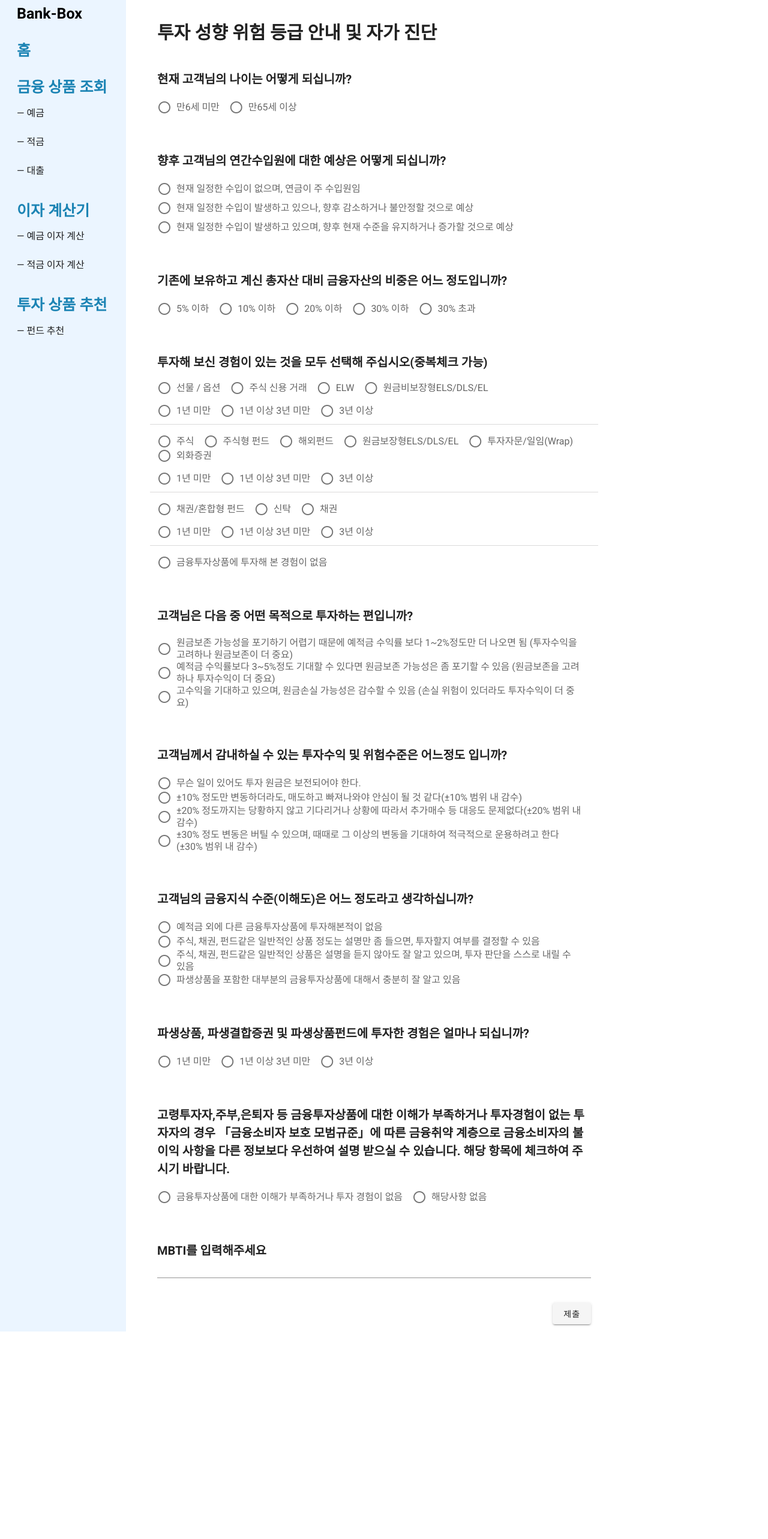
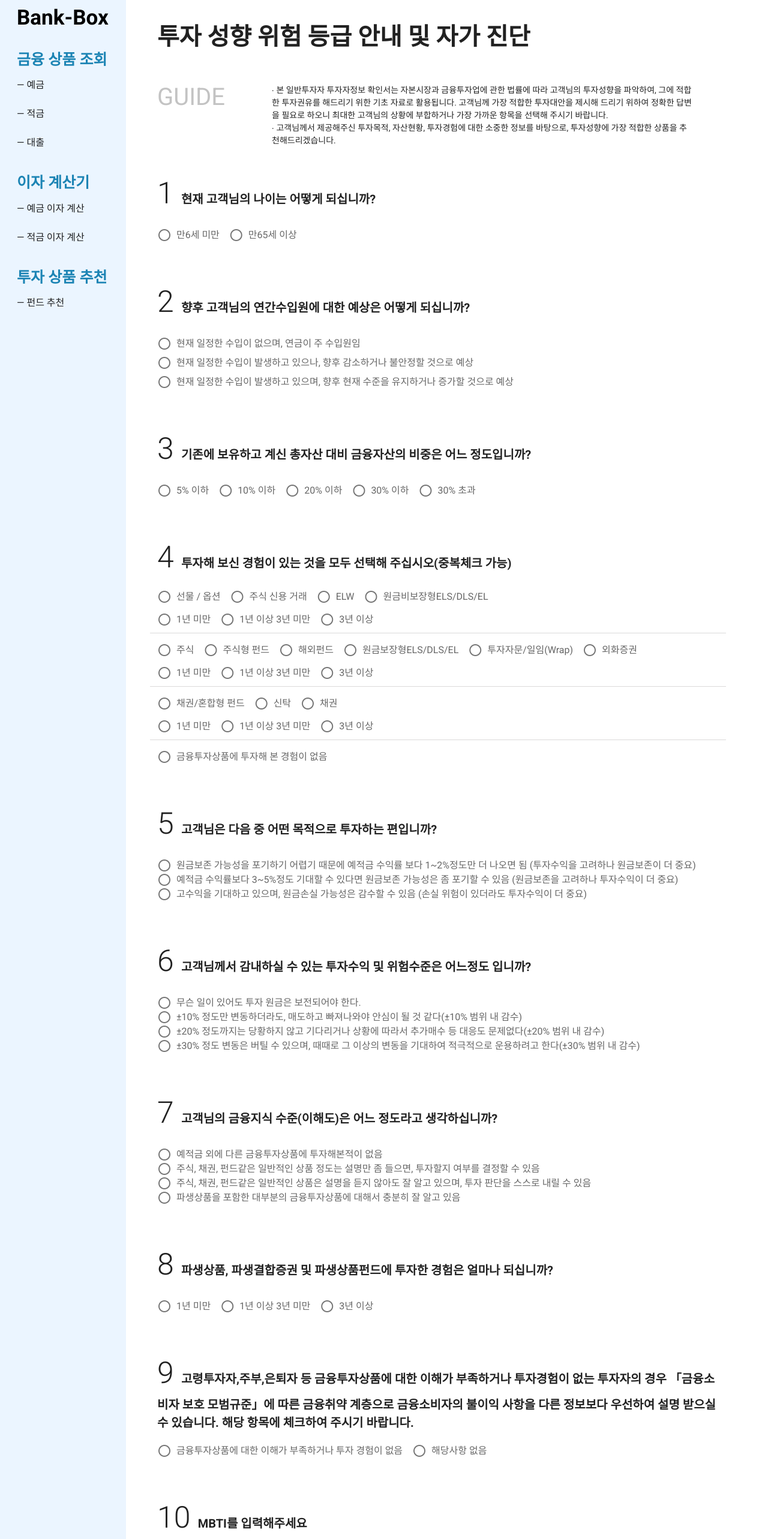
Before and after one commit to igoman2/bank-box, a Vue app: page /recommand in a window 1280 px wide. Shown: the part 20-2586 px from the top of the page at 60% size. Before the commit the page ends 2240 px from the top, so only its background shows below. Built offline with nearby package versions, Linux system fonts and the light colour scheme; what tiptap-vuetify would draw is missing.

Commit message:
regular exp

```diff
--- a/src/components/Menu.vue
+++ b/src/components/Menu.vue
@@ -4,13 +4,13 @@
       <v-list-item-title
         @click="goto('main')"
         class="main-text"
-        style="color: black !important; cursor: default !important"
+        style="
+          font-size: 35px;
+          color: black !important;
+          cursor: pointer !important;
+        "
       >
         Bank-Box
-      </v-list-item-title>
-
-      <v-list-item-title @click="goto('main')" class="main-text mt-6">
-        홈
       </v-list-item-title>
 
       <v-list-item-title class="main-text mt-6">
@@ -127,7 +127,9 @@
 <script>
 export default {
   name: "Menu",
-  data: () => ({}),
+  data: () => ({
+    isYY: false,
+  }),
   computed: {
     getMenu: {
       get: function () {
--- a/src/layouts/Layout.vue
+++ b/src/layouts/Layout.vue
@@ -7,7 +7,7 @@
     >
       <Menu />
     </v-col>
-    <v-col cols="7" class="mt-10"><router-view /></v-col>
+    <v-col cols="9" class="mt-10"><router-view /></v-col>
   </v-row>
 </template>
 
--- a/src/views/CalculateDeposit.vue
+++ b/src/views/CalculateDeposit.vue
@@ -8,13 +8,17 @@
       <input class="border ml-10" v-model="period" placeholder="기간" /> 개월 간
     </v-row>
     <v-row class="pt-5" no-gutters>
-      <input lass="border" v-model="interest" placeholder="금리" />%의
-      예금상품에 저축하면?
+      <input
+        lass="border"
+        v-model="interest"
+        placeholder="금리"
+        oninput="this.value = this.value.replace(/[^0-9.]/g, '').replace(/(\..*)\./g, '$1');"
+      />%의 예금상품에 저축하면?
     </v-row>
     <v-row class="pt-3" justify="end" no-gutters v-model="result">
       <v-btn @click="calc">결과 보기</v-btn>
     </v-row>
-    <v-row class="pt-3" no-gutters>
+    <v-row class="pt-13" justify="end" no-gutters>
       <input type="text" v-model="result" readonly />원</v-row
     >
   </v-container>
@@ -32,18 +36,18 @@ export default {
   }),
   created() {},
   watch: {
-    money() {
-      return (this.money = this.money.replace(/[^0-9]/g, ""));
-    },
-    period() {
-      return (this.period = this.period.replace(/[^0-9]/g, ""));
-    },
-    interest() {
-      return (this.interest = this.interest.replace(/[^0-9]/g, ""));
-    },
-    result() {
-      return (this.result = this.result.replace(/[^0-9]/g, ""));
-    },
+    // money() {
+    //   return (this.money = this.money.replace(/[^0-9]/g, ""));
+    // },
+    // period() {
+    //   return (this.period = this.period.replace(/[^0-9]/g, ""));
+    // },
+    // interest() {
+    //   return (this.interest = this.interest.replace(/[^0-9]/g, ""));
+    // },
+    // result() {
+    //   return (this.result = this.result.replace(/[^0-9]/g, ""));
+    // },
   },
   methods: {
     calc() {
--- a/src/views/CalculateSaving.vue
+++ b/src/views/CalculateSaving.vue
@@ -13,13 +13,17 @@
       <input class="border ml-10" v-model="period" placeholder="기간" /> 개월 간
     </v-row>
     <v-row class="pt-5" no-gutters>
-      <input lass="border" v-model="interest" placeholder="금리" />%의
-      적금상품에 저축하면?
+      <input
+        lass="border"
+        v-model="interest"
+        placeholder="금리"
+        oninput="this.value = this.value.replace(/[^0-9.]/g, '').replace(/(\..*)\./g, '$1');"
+      />%의 적금상품에 저축하면?
     </v-row>
     <v-row class="pt-3" justify="end" no-gutters>
       <v-btn @click="calc">결과 보기</v-btn>
     </v-row>
-    <v-row class="pt-3" no-gutters>
+    <v-row class="pt-13" justify="end" no-gutters>
       <input type="number" v-model="result" readonly />원</v-row
     >
   </v-container>
@@ -37,18 +41,18 @@ export default {
   }),
   created() {},
   watch: {
-    money() {
-      return (this.money = this.money.replace(/[^0-9]/g, ""));
-    },
-    period() {
-      return (this.period = this.period.replace(/[^0-9]/g, ""));
-    },
-    interest() {
-      return (this.interest = this.interest.replace(/[^0-9]/g, ""));
-    },
-    result() {
-      return (this.result = this.result.replace(/[^0-9]/g, ""));
-    },
+    // money() {
+    //   return (this.money = this.money.replace(/[^0-9]/g, ""));
+    // },
+    // period() {
+    //   return (this.period = this.period.replace(/[^0-9]/g, ""));
+    // },
+    // interest() {
+    //   return (this.interest = this.interest.replace(/[^0-9]/g, ""));
+    // },
+    // result() {
+    //   return (this.result = this.result.replace(/[^0-9]/g, ""));
+    // },
   },
   methods: {
     calc() {
--- a/src/views/Deposit.vue
+++ b/src/views/Deposit.vue
@@ -14,8 +14,12 @@
       </v-col>
     </v-row>
 
-    <v-row no-gutters class="mt-10 mb-10" style="font-weight: bold">
-      기관과 금리를 확인하고 클릭하여 상세 정보를 확인하세요
+    <v-row
+      no-gutters
+      class="mt-10 mb-10"
+      style="font-weight: bold; color: #c3c3c3"
+    >
+      ∙ 기관과 금리를 확인하고 클릭하여 상세 정보를 확인하세요
     </v-row>
     <v-row no-gutters>
       <v-col>
--- a/src/views/Loan.vue
+++ b/src/views/Loan.vue
@@ -13,8 +13,12 @@
         <v-btn @click="submit"> 검색 </v-btn>
       </v-col>
     </v-row>
-    <v-row no-gutters class="mt-10 mb-10" style="font-weight: bold">
-      기관과 금리를 확인하고 클릭하여 상세 정보를 확인하세요
+    <v-row
+      no-gutters
+      class="mt-10 mb-10"
+      style="font-weight: bold; color: #c3c3c3"
+    >
+      ∙ 기관과 금리를 확인하고 클릭하여 상세 정보를 확인하세요
     </v-row>
     <v-row no-gutters>
       <v-col>
--- a/src/views/Recommandation.vue
+++ b/src/views/Recommandation.vue
@@ -1,15 +1,36 @@
 <template>
   <v-container fluid>
-    <div style="font-size: 30px; font-weight: bold; margin-bottom: 40px">
+    <div style="font-size: 40px; font-weight: bold; margin-bottom: 40px">
       투자 성향 위험 등급 안내 및 자가 진단
     </div>
-    <div class="question mt-0">현재 고객님의 나이는 어떻게 되십니까?</div>
+    <v-row no-gutters>
+      <v-col cols="auto" class="pa-0" style="font-size: 40px; color: #c3c3c3">
+        GUIDE
+      </v-col>
+      <v-col cols="9" offset="1" class="pa-0" style="font-size: 14px">
+        <v-row no-gutters class="pt-2">
+          ∙ 본 일반투자자 투자자정보 확인서는 자본시장과 금융투자업에 관한
+          법률에 따라 고객님의 투자성향을 파악하여, 그에 적합한 투자권유를
+          해드리기 위한 기초 자료로 활용됩니다. 고객님께 가장 적합한 투자대안을
+          제시해 드리기 위하여 정확한 답변을 필요로 하오니 최대한 고객님의
+          상황에 부합하거나 가장 가까운 항목을 선택해 주시기 바랍니다.
+        </v-row>
+        <v-row no-gutters class="">
+          ∙ 고객님께서 제공해주신 투자목적, 자산현황, 투자경험에 대한 소중한
+          정보를 바탕으로, 투자성향에 가장 적합한 상품을 추천해드리겠습니다.
+        </v-row>
+      </v-col>
+    </v-row>
+    <div class="question mt-10">
+      <span class="number"> 1 </span>현재 고객님의 나이는 어떻게 되십니까?
+    </div>
 
     <v-radio-group v-model="ages" row>
       <v-radio label="만6세 미만" value="age-1"></v-radio>
       <v-radio label="만65세 이상" value="age-2"></v-radio>
     </v-radio-group>
     <div class="question">
+      <span class="number"> 2 </span>
       향후 고객님의 연간수입원에 대한 예상은 어떻게 되십니까?
     </div>
     <v-radio-group v-model="incomes" col>
@@ -27,6 +48,7 @@
       ></v-radio>
     </v-radio-group>
     <div class="question">
+      <span class="number"> 3 </span>
       기존에 보유하고 계신 총자산 대비 금융자산의 비중은 어느 정도입니까?
     </div>
 
@@ -38,6 +60,7 @@
       <v-radio label="30% 초과" value="ratio-5"></v-radio>
     </v-radio-group>
     <div class="question">
+      <span class="number"> 4 </span>
       투자해 보신 경험이 있는 것을 모두 선택해 주십시오(중복체크 가능)
     </div>
 
@@ -94,6 +117,7 @@
       ></v-radio>
     </v-radio-group>
     <div class="question">
+      <span class="number"> 5 </span>
       고객님은 다음 중 어떤 목적으로 투자하는 편입니까?
     </div>
 
@@ -112,6 +136,7 @@
       ></v-radio>
     </v-radio-group>
     <div class="question">
+      <span class="number"> 6 </span>
       고객님께서 감내하실 수 있는 투자수익 및 위험수준은 어느정도 입니까?
     </div>
 
@@ -135,6 +160,7 @@
     </v-radio-group>
 
     <div class="question">
+      <span class="number"> 7 </span>
       고객님의 금융지식 수준(이해도)은 어느 정도라고 생각하십니까?
     </div>
 
@@ -158,6 +184,7 @@
     </v-radio-group>
 
     <div class="question">
+      <span class="number"> 8 </span>
       파생상품, 파생결합증권 및 파생상품펀드에 투자한 경험은 얼마나 되십니까?
     </div>
 
@@ -168,6 +195,7 @@
     </v-radio-group>
 
     <div class="question">
+      <span class="number"> 9 </span>
       고령투자자,주부,은퇴자 등 금융투자상품에 대한 이해가 부족하거나 투자경험이
       없는 투자자의 경우 「금융소비자 보호 모범규준」에 따른 금융취약 계층으로
       금융소비자의 불이익 사항을 다른 정보보다 우선하여 설명 받으실 수 있습니다.
@@ -182,9 +210,11 @@
       <v-radio label="해당사항 없음" value="last-2"></v-radio>
     </v-radio-group>
 
-    <div class="question">MBTI를 입력해주세요</div>
+    <div class="question">
+      <span class="number"> 10 </span>MBTI를 입력해주세요
+    </div>
+    <v-select :items="items" label="MBTI" v-model="mbti"></v-select>
 
-    <v-text-field color="purple darken-2" dense required></v-text-field>
     <v-row no-gutters justify="end" class="mt-6">
       <v-btn @click="goto"> 제출 </v-btn>
     </v-row>
@@ -196,6 +226,24 @@ export default {
   name: "Recommandation",
   components: {},
   data: () => ({
+    items: [
+      "ISTJ",
+      "ISTP",
+      "ESTP",
+      "ESTJ",
+      "ISFJ",
+      "ISFP",
+      "ESFP",
+      "ESFJ",
+      "INFJ",
+      "INFP",
+      "ENFP",
+      "ENFJ",
+      "INTJ",
+      "INTP",
+      "ENTP",
+      "ENTJ",
+    ],
     ages: null,
     incomes: null,
     ratios: null,
@@ -210,14 +258,35 @@ export default {
     informations: null,
     exps: null,
     lasts: null,
+    mbti: null,
   }),
   created() {},
   watch: {},
   methods: {
     goto() {
-      this.$router.push({
-        path: "recommand-invest",
-      });
+      if (
+        this.ages == null ||
+        this.incomes == null ||
+        this.ratios == null ||
+        this.experiences1 == null ||
+        this.experiences2 == null ||
+        this.experiences3 == null ||
+        this.experiences1_year == null ||
+        this.experiences2_year == null ||
+        this.experiences3_year == null ||
+        this.purposes == null ||
+        this.risks == null ||
+        this.informations == null ||
+        this.exps == null ||
+        this.lasts == null ||
+        this.mbti == null
+      ) {
+        alert("입력을 완료하세요");
+      } else {
+        this.$router.push({
+          path: "recommand-invest",
+        });
+      }
     },
   },
 };
@@ -234,4 +303,8 @@ export default {
   font-weight: bold;
   margin-top: 40px;
 }
+.number {
+  font-size: 50px;
+  font-weight: 300 !important;
+}
 </style>
--- a/src/views/Saving.vue
+++ b/src/views/Saving.vue
@@ -13,8 +13,12 @@
         <v-btn @click="submit"> 검색 </v-btn>
       </v-col>
     </v-row>
-    <v-row no-gutters class="mt-10 mb-10" style="font-weight: bold">
-      기관과 금리를 확인하고 클릭하여 상세 정보를 확인하세요
+    <v-row
+      no-gutters
+      class="mt-10 mb-10"
+      style="font-weight: bold; color: #c3c3c3"
+    >
+      ∙ 기관과 금리를 확인하고 클릭하여 상세 정보를 확인하세요
     </v-row>
     <v-row no-gutters>
       <v-col>
```
